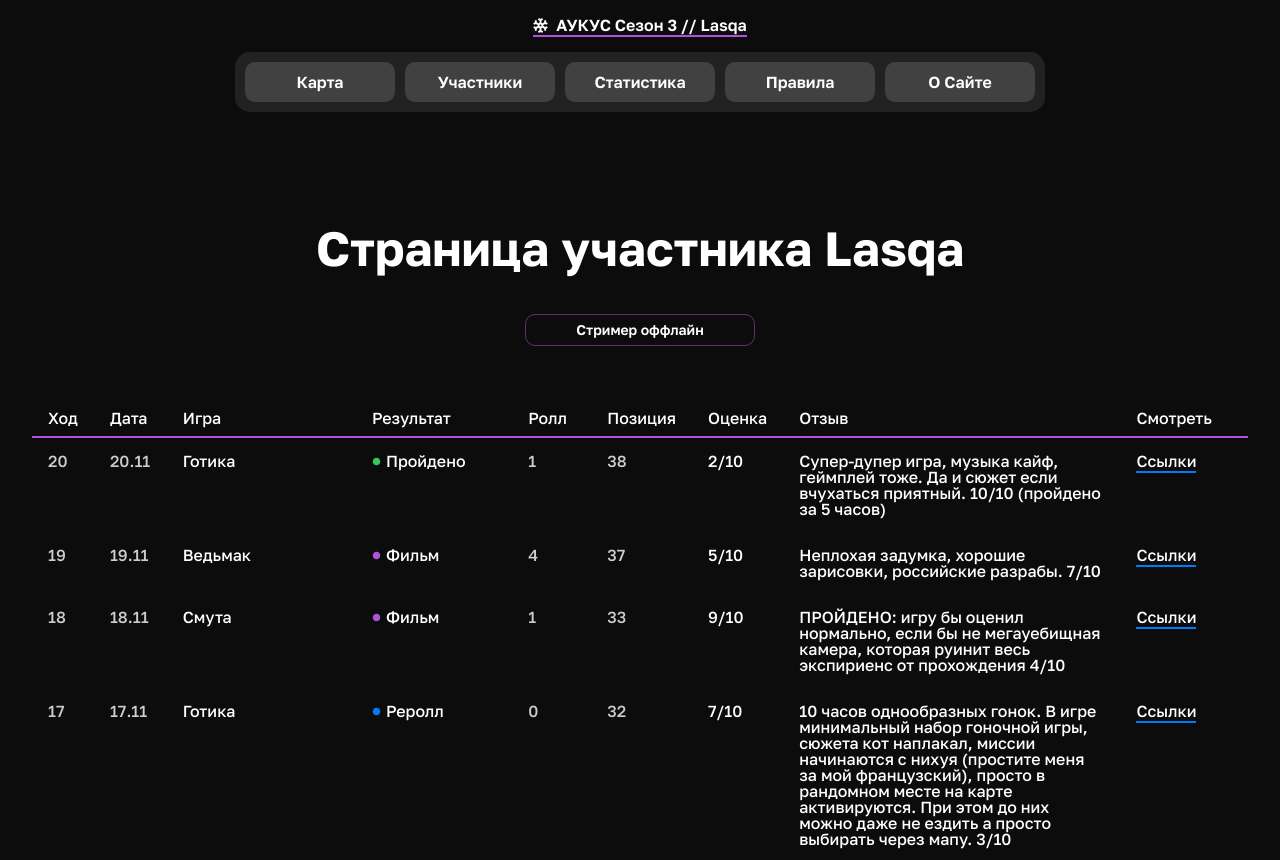
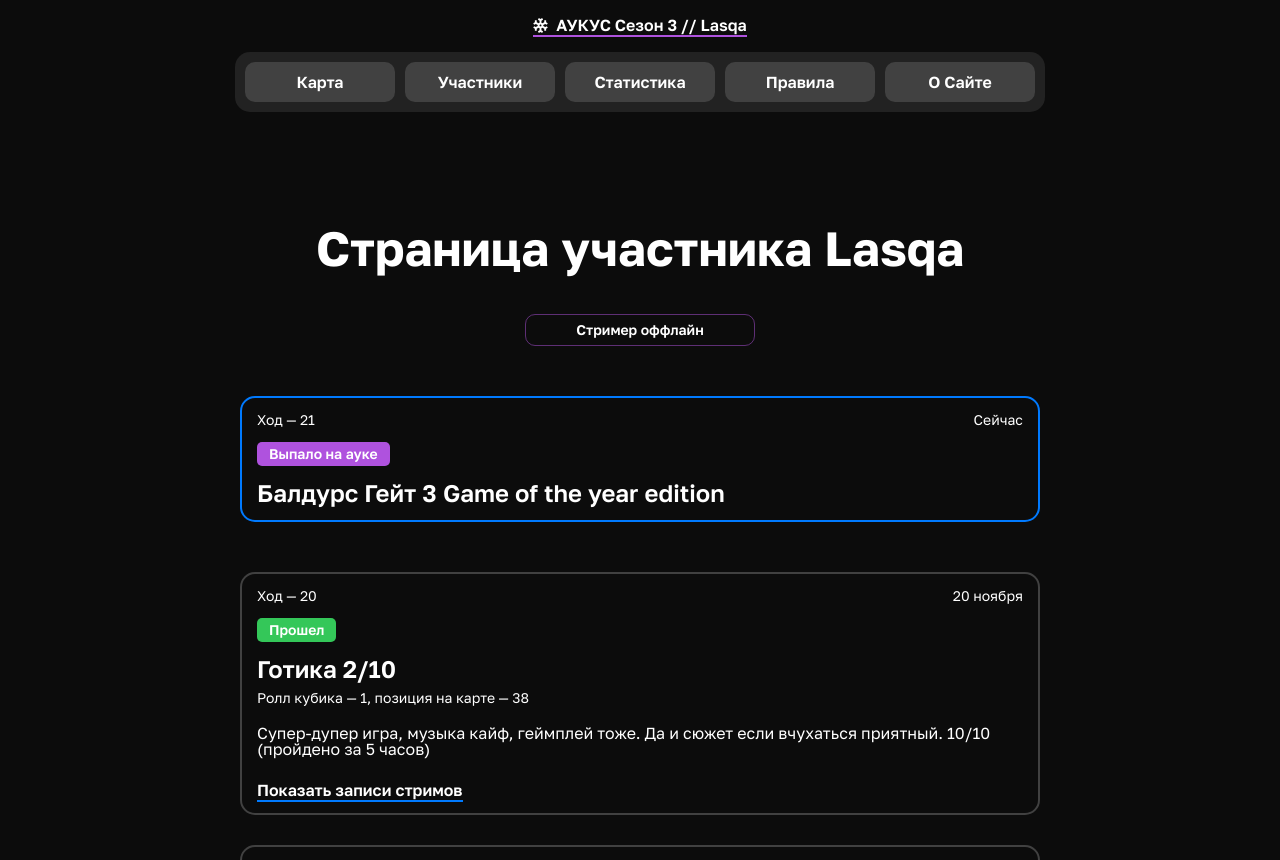
Before and after one commit to i7d3v3l0p3r/aukus-frontend, a React (Create React App) app: page /players/lasqa in a window 1280 px wide. Shown: the top 860 px of the page. Built offline with nearby package versions, Linux system fonts and the light colour scheme.

Commit message:
Add move cards

```diff
--- /dev/null
+++ b/src/pages/player/components/MoveCard.tsx
@@ -0,0 +1,86 @@
+import { Box } from '@mui/material'
+import LinkSpan from 'components/LinkSpan'
+import { PlayerMove, Color } from 'utils/types'
+
+type Props = {
+  id: number
+  move: PlayerMove
+}
+
+const moveTypeColor = {
+  completed: Color.green,
+  drop: Color.red,
+  reroll: Color.blue,
+  sheikh: Color.orange,
+  movie: Color.purple,
+}
+
+const moveTypeText = {
+  completed: 'Прошел',
+  drop: 'Дроп',
+  reroll: 'Реролл',
+  sheikh: 'Шейх-момент',
+  movie: 'Фильм',
+}
+
+export default function MoveCard({ id, move }: Props) {
+  return (
+    <Box marginBottom={'30px'} display={'flex'} justifyContent={'center'}>
+      <Box
+        borderRadius={'15px'}
+        border={`2px solid ${Color.greyLight}`}
+        width={'800px'}
+        textAlign={'left'}
+        padding={'15px'}
+        lineHeight={1}
+      >
+        <Box
+          display={'flex'}
+          justifyContent={'space-between'}
+          fontSize={'14px'}
+          fontWeight={400}
+          marginBottom={'15px'}
+        >
+          <Box>Ход — {id}</Box>
+          <Box>{formatDate(move.created_at)}</Box>
+        </Box>
+        <Box
+          fontSize={'14px'}
+          style={{ backgroundColor: moveTypeColor[move.type] }}
+          width={'fit-content'}
+          paddingTop={'5px'}
+          paddingBottom={'5px'}
+          paddingLeft={'12px'}
+          paddingRight={'12px'}
+          borderRadius={'5px'}
+          marginBottom={'15px'}
+        >
+          {moveTypeText[move.type]}
+        </Box>
+        <Box fontSize={'24px'} marginBottom={'10px'}>
+          {move.item_title} {move.item_rating}/10
+        </Box>
+        <Box fontSize={'14px'} fontWeight={400} marginBottom={'20px'}>
+          Ролл кубика — {move.dice_roll}, позиция на карте — {move.cell_to}
+        </Box>
+        <Box fontSize={'16px'} fontWeight={400} marginBottom={'25px'}>
+          {move.item_review}
+        </Box>
+        <Box>
+          <LinkSpan color={Color.blue}>Показать записи стримов</LinkSpan>
+        </Box>
+      </Box>
+    </Box>
+  )
+}
+
+function formatDate(dateString: string) {
+  // Create a new Date object
+  const date = new Date(dateString)
+
+  // Extract the day, month, and year
+  const day = date.getDate()
+  const month = date.toLocaleString('ru-RU', { month: 'long' })
+  const monthFixed = month.slice(0, -1) + 'я'
+  return `${day} ${monthFixed}`
+}
--- a/src/pages/player/components/PlayerContent.tsx
+++ b/src/pages/player/components/PlayerContent.tsx
@@ -18,6 +18,7 @@ import MoveTypeItem from './MoveTypeItem'
 import PreviousGamesTable from './PeviousGamesTable'
 import StreamLink from './StreamLink'
 import { aukus1Games, aukus2Games } from '../data'
+import MoveCard from './MoveCard'
 
 type Props = {}
 
@@ -71,112 +72,25 @@ export default function PlayerContent(props: Props) {
         <Typography fontSize="48px" fontWeight={700}>
           Страница участника {player.name}
         </Typography>
-        <Box marginTop={'30px'}>
+        <Box marginTop={'30px'} marginBottom={'50px'}>
           <StreamLink player={player} />
         </Box>
+
+        <CurrentMove
+          id={playerMoves.length + 1}
+          title={player.current_game}
+          playerColor={playerColor}
+        />
+
+        {playerMoves.map((move, index) => {
+          return (
+            <Box key={index}>
+              <MoveCard id={playerMoves.length - index} move={move} />
+            </Box>
+          )
+        })}
       </Box>
 
-      <Box
-        marginTop={6}
-        marginLeft={4}
-        marginRight={4}
-        justifyContent="center"
-        display="flex"
-      >
-        <TableContainer sx={{ width: 'auto' }}>
-          <Table>
-            <TableHead>
-              <TableRow>
-                <TableCell
-                  width={'60px'}
-                  sx={{
-                    borderBottom: `2px solid ${playerColor}`,
-                  }}
-                >
-                  Ход
-                </TableCell>
-                <TableCell
-                  width={'60px'}
-                  sx={{ borderBottom: `2px solid ${playerColor}` }}
-                >
-                  Дата
-                </TableCell>
-                <TableCell
-                  width={'200px'}
-                  sx={{ borderBottom: `2px solid ${playerColor}` }}
-                >
-                  Игра
-                </TableCell>
-                <TableCell
-                  width={'160px'}
-                  sx={{ borderBottom: `2px solid ${playerColor}` }}
-                >
-                  Результат
-                </TableCell>
-                <TableCell
-                  width={'80px'}
-                  sx={{ borderBottom: `2px solid ${playerColor}` }}
-                >
-                  Ролл
-                </TableCell>
-                <TableCell
-                  width={'100px'}
-                  sx={{ borderBottom: `2px solid ${playerColor}` }}
-                >
-                  Позиция
-                </TableCell>
-                <TableCell
-                  width={'80px'}
-                  sx={{ borderBottom: `2px solid ${playerColor}` }}
-                >
-                  Оценка
-                </TableCell>
-                <TableCell
-                  width={'360px'}
-                  sx={{ borderBottom: `2px solid ${playerColor}` }}
-                >
-                  Отзыв
-                </TableCell>
-                <TableCell
-                  width={'130px'}
-                  sx={{ borderBottom: `2px solid ${playerColor}` }}
-                >
-                  Смотреть
-                </TableCell>
-              </TableRow>
-            </TableHead>
-            <TableBody>
-              {playerMoves.map((move, index) => {
-                return (
-                  <TableRow key={index}>
-                    <TableCell style={{ color: greyColor }}>
-                      {playerMoves.length - index}
-                    </TableCell>
-                    <TableCell style={{ color: greyColor }}>
-                      {formatDate(move.created_at)}
-                    </TableCell>
-                    <TableCell>{move.item_title}</TableCell>
-                    <TableCell>
-                      <MoveTypeItem move={move.type} />
-                    </TableCell>
-                    <TableCell style={{ color: greyColor }}>
-                      {move.dice_roll}
-                    </TableCell>
-                    <TableCell style={{ color: greyColor }}>
-                      {move.cell_to}
-                    </TableCell>
-                    <TableCell>{move.item_rating}/10</TableCell>
-                    <TableCell>{move.item_review}</TableCell>
-                    <TableCell>
-                      <LinkSpan color={Color.blue}>Ссылки</LinkSpan>
-                    </TableCell>
-                  </TableRow>
-                )
-              })}
-            </TableBody>
-          </Table>
-        </TableContainer>
-      </Box>
       {aukus2games && (
         <Box marginTop={10}>
           <Typography variant="h5" align="center">
@@ -232,3 +146,49 @@ function formatDate(dateString: string) {
   // Format the date as dd.mm.yy
   return `${day}.${month}`
 }
+
+type CurrentMoveProps = {
+  id: number
+  title: string
+  playerColor: string
+}
+
+function CurrentMove({ id, title, playerColor }: CurrentMoveProps) {
+  return (
+    <Box display={'flex'} justifyContent={'center'} marginBottom={'50px'}>
+      <Box
+        borderRadius={'15px'}
+        border={`2px solid ${Color.blue}`}
+        width={'800px'}
+        textAlign={'left'}
+        padding={'15px'}
+        lineHeight={1}
+      >
+        <Box
+          display={'flex'}
+          justifyContent={'space-between'}
+          fontSize={'14px'}
+          fontWeight={400}
+          marginBottom={'15px'}
+        >
+          <Box>Ход — {id}</Box>
+          <Box>Сейчас</Box>
+        </Box>
+        <Box
+          fontSize={'14px'}
+          style={{ backgroundColor: playerColor }}
+          width={'fit-content'}
+          paddingTop={'5px'}
+          paddingBottom={'5px'}
+          paddingLeft={'12px'}
+          paddingRight={'12px'}
+          borderRadius={'5px'}
+          marginBottom={'15px'}
+        >
+          Выпало на ауке
+        </Box>
+        <Box fontSize={'24px'}>{title}</Box>
+      </Box>
+    </Box>
+  )
+}
```
